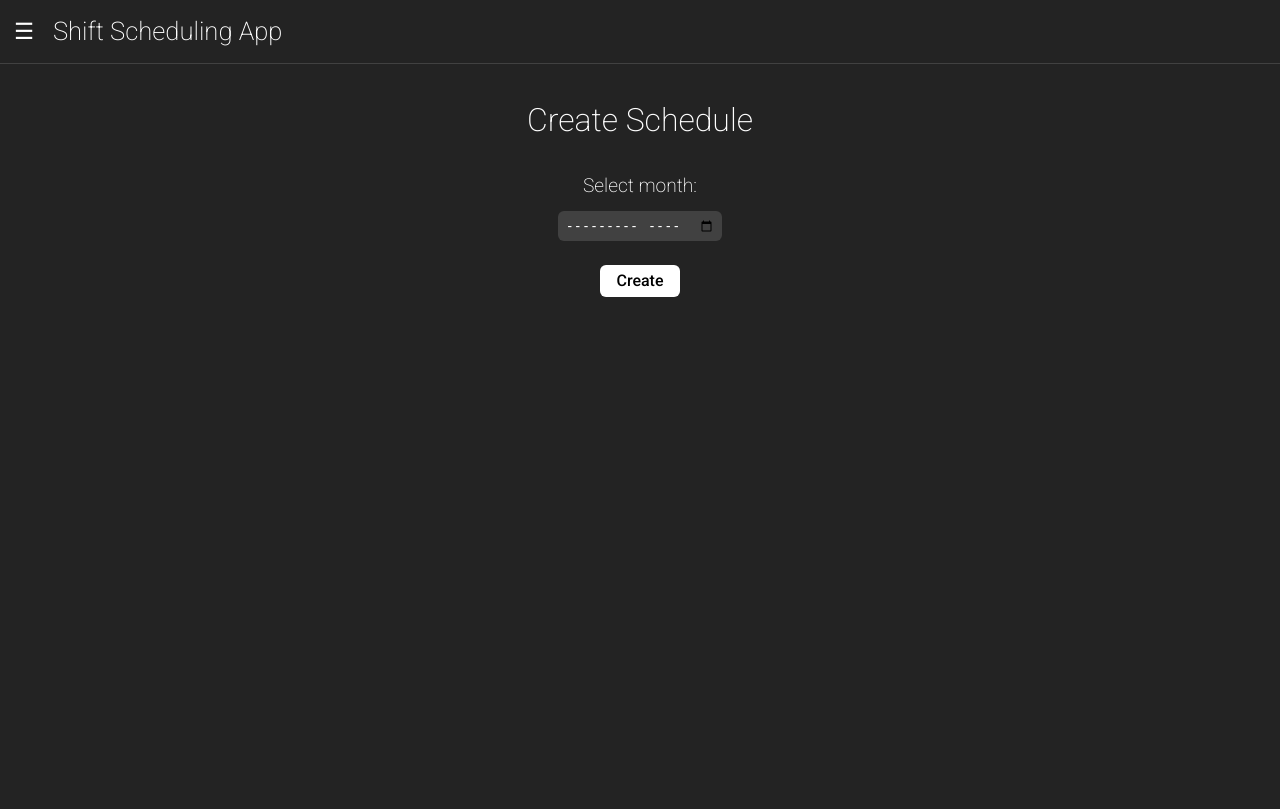
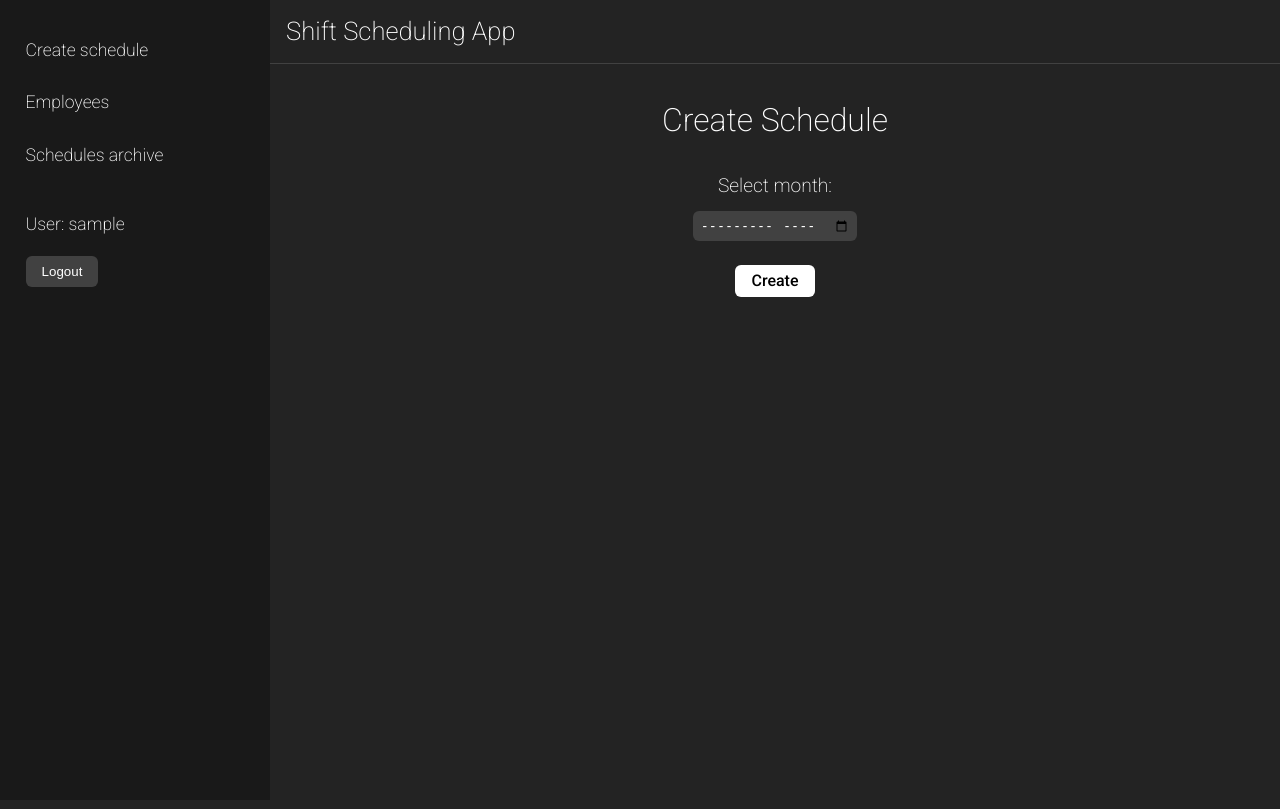
Before and after one commit to Psims9/shift_scheduling_web_app, a Django app: page /scheduler/ in a window 1280 px wide. After the commit the page ends 297 px from the top, so only its background shows below. Run offline with Django 5.2, Linux system fonts and the light colour scheme; the visitor is signed in with stand-in values (Sample User, id 1).

Commit message:
add breakpoint

```diff
--- a/shift_scheduling/scheduler/static/css/styles.css
+++ b/shift_scheduling/scheduler/static/css/styles.css
@@ -17,6 +17,11 @@ body {
     font-weight: 200;
     font-style: normal;
     font-variation-settings: "wdth" 100;
+
+    display: flex;
+    flex-direction: row; /* sidebar left, content right */
+    height: 100vh;
+
 }
 
 
@@ -26,13 +31,14 @@ body {
     position: sticky;
     top: 0;
     z-index: 40;
-    height:4rem;
+    height: 4rem;
     display: flex;
     align-items: center;
     gap: 0.8rem;
     padding: 0.5rem;
     border-bottom: 1px solid rgb(65, 65, 65);
     background-color: rgb(35, 35, 35);
+    flex: 0 0 auto; /* don’t grow or shrink, keep natural height */
 }
 
 .site-title {
@@ -66,7 +72,7 @@ body {
 
     display: flex;
     flex-direction: column;
-    gap: 1rem;
+    gap: 2rem;
 
     transform: translateX(-110%);
     transition: transform 300ms cubic-bezier(.2,.9,.2,1);
@@ -83,13 +89,13 @@ body {
     cursor: pointer;
 }
 
-.sidebar-list {
+.sidebar-nav {
     display: flex;
     flex-direction: column;
     gap: 1rem;
 }
 
-.sidebar-list a {
+.sidebar-nav a {
     text-decoration: none;
     font-size: 1.1rem;
     color: inherit;
@@ -98,9 +104,21 @@ body {
     display: block;
 }
 
-.sidebar a:hover
+.sidebar-nav a:hover
 {
     background: rgb(65, 65, 65);
+}
+
+.sidebar-user {
+    display: flex;
+    flex-direction: column;
+    gap: 0.2rem;
+}
+
+.sidebar-user li {
+    font-size: 1.1rem;
+    border-radius: 6px;
+    padding: 0.6rem;
 }
 
 
@@ -245,6 +263,7 @@ body {
     background-color: rgb(65, 65, 65);
     cursor: pointer;
     font-weight: 350;
+    border: 0;
 }
 
 .delete-button {
@@ -458,3 +477,41 @@ b {
     opacity: 1;
     pointer-events: auto;
 }
+
+.user-login-form {
+    display: flex;
+    flex-direction: column;
+    align-items: center;
+    gap: 1.2rem;
+}
+
+.header-main-wrapper {
+    display: flex;
+    flex-direction: column; /* stack header + main */
+    flex: 1; /* take remaining space */
+    overflow: auto; /* scroll if content too tall */
+}
+
+@media screen and (min-width: 800px) {
+    .sidebar {
+        position: static;
+        transform: translateX(0);
+    }
+
+    .sidebar-overlay {
+        display: none;
+    }
+
+    .menu-close,
+    .menu-toggle {
+        display: none;
+    }
+
+    .site-title {
+        margin-left: 0.5rem;
+    }
+
+    .sidebar-nav {
+        margin-top: 1rem;
+    }
+}
--- a/shift_scheduling/scheduler/templates/base_generic.html
+++ b/shift_scheduling/scheduler/templates/base_generic.html
@@ -21,25 +21,28 @@
         {% block sidebar %}
             <nav id="sidebar" class="sidebar">
                 <button id="closeMenu" class="menu-close">✕</button>
-                <ul class="sidebar-list">
+                <ul class="sidebar-nav">
                     <li><a href="{% url 'create_schedule' %}">Create schedule</a></li>
                     <li><a href="{% url 'workers' %}">Employees</a></li>
                     <li><a href="{% url 'schedules' %}">Schedules archive</a></li>
+                </ul>
                 {% if user.is_authenticated %}
+                    <ul class="sidebar-user">
                         <li>User: {{ user.get_username }}</li>
                         <li>
                         <form id="logout-form" method="post" action="{% url 'logout' %}">
                             {% csrf_token %}
-                            <button type="submit">Logout</button>
+                            <button type="submit" class="general-button">Logout</button>
                         </form>
                         </li>
+                    </ul>
                 {% endif %}
-                </ul>
             </nav>
         {% endblock %}
 
         <div class="sidebar-overlay" id="sidebar-overlay"></div>
 
+        <div class="header-main-wrapper">
             {% block header %}
                 <header class="header">
                     <button id="menuToggle" class="menu-toggle">
@@ -54,6 +57,7 @@
             <main class="main-content">
                 {% block content %}{% endblock %}
             </main>
+        </div>
 
         <script src="{% static 'js/scripts.js' %}"></script>
 
--- a/shift_scheduling/templates/registration/login.html
+++ b/shift_scheduling/templates/registration/login.html
@@ -10,7 +10,7 @@
     <p>Your username and password didn't match. Please try again.</p>
   {% endif %}
 
-  <form method="post" action="{% url 'login' %}" class="employee-edit-form">
+  <form method="post" action="{% url 'login' %}" class="user-login-form">
     {% csrf_token %}
     <table class="employee-edit-table">
       <tr>
```
Also changed, not shown: shift_scheduling/scheduler/migrations/0010_alter_schedule_options.py (added). Lines whose indentation alone changed are shown as unchanged.
